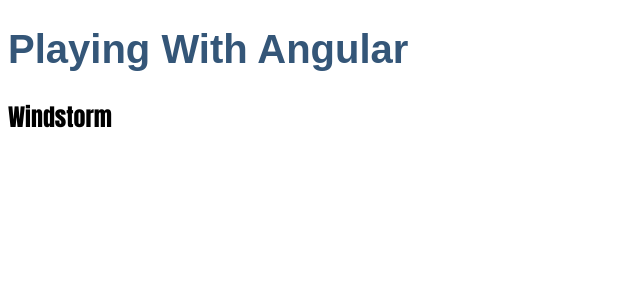
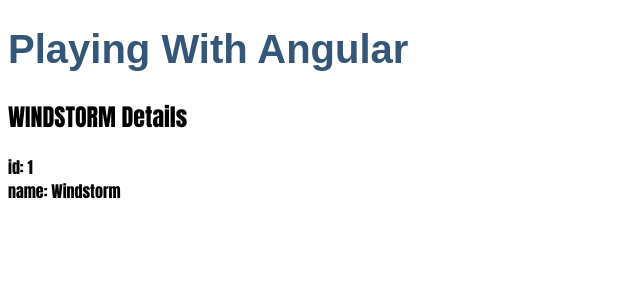
Before and after one commit to IsaacMendez-work/W7D3, an Angular app in the folder Angular-Tutorial/: page / in a window 1280 px wide. Shown: the top 300 px of the page, without its empty margins (0-640 px from the left). Built offline with nearby package versions, Linux system fonts and the light colour scheme.

Commit message:
Removed string display and replayed with object display

```diff
--- /dev/null
+++ b/Angular-Tutorial/src/app/hero.ts
@@ -0,0 +1,4 @@
+export interface Hero {
+    id: number;
+    name: string;
+}
--- a/Angular-Tutorial/src/app/heroes/heroes.component.html
+++ b/Angular-Tutorial/src/app/heroes/heroes.component.html
@@ -1 +1,3 @@
-<h2>{{hero}}</h2>
+<h2>{{hero.name | uppercase}} Details</h2>
+<div><span>id: </span>{{hero.id}}</div>
+<div>name: {{hero.name}}</div>
--- a/Angular-Tutorial/src/app/heroes/heroes.component.ts
+++ b/Angular-Tutorial/src/app/heroes/heroes.component.ts
@@ -1,4 +1,5 @@
 import { Component, OnInit } from '@angular/core';
+import { Hero } from '../hero';
 
 @Component({
   selector: 'app-heroes',
@@ -7,7 +8,10 @@
 })
 export class HeroesComponent implements OnInit {
 
-  hero = 'Windstorm';
+  hero: Hero = {
+    id: 1,
+    name: 'Windstorm',
+  }
 
   constructor() { }
 
```
